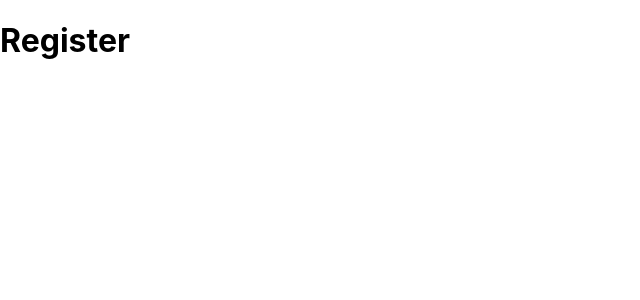
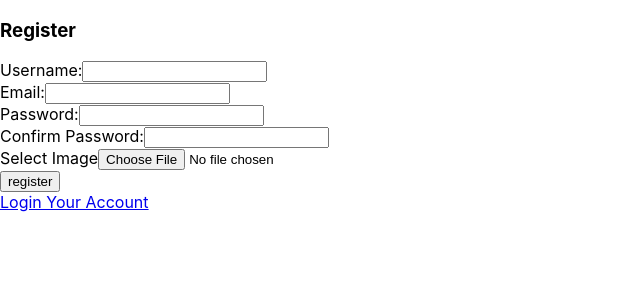
Before and after one commit to Abella-Jezreel/message-app, a React (Create React App) app in the folder frontend/: page /messenger/register in a window 1280 px wide. Shown: the top 300 px of the page, without its empty margins (0-640 px from the left). Built offline with nearby package versions, Linux system fonts and the light colour scheme.

Commit message:
Create Router Design Login and Register Page

```diff
--- a/frontend/src/components/Register.jsx
+++ b/frontend/src/components/Register.jsx
@@ -1,9 +1,76 @@
 import React from "react";
+import { Link } from "react-router-dom";
 
 const Register = () => {
   return (
-    <div>
-      <h1>Register</h1>
+    <div className="register">
+      <div className="card">
+        <div className="card-header">
+          <div className="register">
+            <h3>Register</h3>
+          </div>
+        </div>
+        <div className="card-body">
+          <form>
+            <div className="form-group">
+              <label htmlFor="username">Username:</label>
+              <input
+                type="text"
+                id="username"
+                className="form-control"
+                required
+              />
+            </div>
+            <div className="form-group">
+              <label htmlFor="email">Email:</label>
+              <input
+                type="email"
+                id="email"
+                className="form-control"
+                required
+              />
+            </div>
+            <div className="form-group">
+              <label htmlFor="password">Password:</label>
+              <input
+                type="password"
+                id="password"
+                className="form-control"
+                required
+              />
+            </div>
+            <div className="form-group">
+              <label htmlFor="confirmPassword">Confirm Password:</label>
+              <input
+                type="password"
+                id="confirmPassword"
+                className="form-control"
+                required
+              />
+            </div>
+            <div className="form-group">
+              <div className="file-image">
+                <div className="image"></div>
+                <div className="file">
+                  <label htmlFor="image">Select Image</label>
+                  <input
+                    type="file"
+                    id="image"
+                    className="form-control"
+                    required
+                  />
+                </div>
+              </div>
+            </div>
+            <div className="form-group">
+              <input type="submit" value="register" className="btn" />
+            </div>
+            <div className="form-group">
+              <span><Link to="/messenger/login">Login Your Account</Link></span>
+            </div>
+          </form>
+        </div>
+      </div>
     </div>
   );
 };
```
Also changed, not shown: frontend/sass/base/_reset.scss (added), frontend/sass/components/_register.scss (added), frontend/sass/utils/_utils.scss (added).
